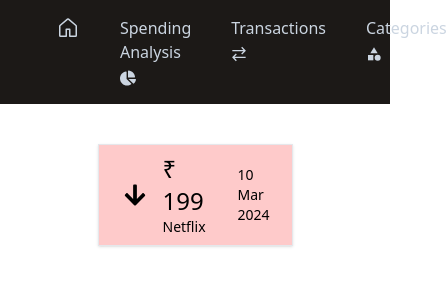
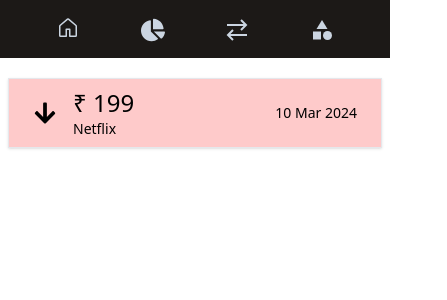
Before and after one commit to raziweb/expense-manager, a React (Create React App) app: page / in a window 390 px wide. Shown: the top 300 px of the page, 447 px wide, since content can reach past the window. Built offline with nearby package versions, Linux system fonts and the light colour scheme.

Commit message:
Fix styling

```diff
--- a/public/index.html
+++ b/public/index.html
@@ -26,7 +26,7 @@
     -->
     <title>Expense manager</title>
   </head>
-  <body>
+  <body style="padding-top: 70px;">
     <noscript>You need to enable JavaScript to run this app.</noscript>
     <div id="root"></div>
     <!--
--- a/src/App.js
+++ b/src/App.js
@@ -7,7 +7,7 @@
       <div>
         <Navbar />
       </div>
-      <div className="mt-10 flex justify-center">
+      <div className="mt-2 flex justify-center">
         <TransactionShow />
       </div>
     </div>
--- a/src/components/Navbar.js
+++ b/src/components/Navbar.js
@@ -5,19 +5,19 @@
 
 function Navbar() {
   return (
-    <nav className="sticky w-full bg-stone-900 text-slate-300 flex flex-row p-4">
+    <nav className="fixed top-0 w-full bg-stone-900 text-slate-300 flex flex-row justify-between md:justify-start p-4">
       <div className="mx-10 cursor-pointer text-2xl">
         <GoHome />
       </div>
       <div className="mr-10 cursor-pointer">
-        <span>Spending Analysis</span> <FaChartPie className="inline" />
+        <span className="hidden md:inline">Spending Analysis</span> <FaChartPie className="inline text-2xl md:text-base" />
       </div>
       <div className="mr-10 cursor-pointer">
-        <span>Transactions</span> <GrTransaction className="inline" />
+        <span className="hidden md:inline">Transactions</span> <GrTransaction className="inline text-2xl md:text-base" />
       </div>
       <div className="mr-10 cursor-pointer">
-        <span>Categories</span>
-        <MdCategory className="inline" />
+        <span className="hidden md:inline">Categories</span>
+        <MdCategory className="inline text-2xl md:text-base" />
       </div>
     </nav>
   );
--- a/src/components/TransactionShow.js
+++ b/src/components/TransactionShow.js
@@ -2,13 +2,14 @@
 
 function TransactionShow() {
   return (
-    <div className="w-1/2 flex border shadow p-2 justify-between bg-red-200">
+    <div className="w-full mx-2 md:w-3/4 lg:w-1/2 flex border shadow p-2 justify-between bg-red-200">
       <div className="mx-4 flex flex-row ">
         <div className="my-auto mr-4 text-2xl"><FaArrowDown /></div>
         <div>
           <div className="text-2xl">&#8377; 199</div>
           <div className="text-sm">Netflix</div>
         </div>
+        {/* <div className="ml-4 my-auto text-xl">Netflix</div> */}
       </div>
       <div className="mx-4 my-auto text-sm">10 Mar 2024</div>
     </div>
```
